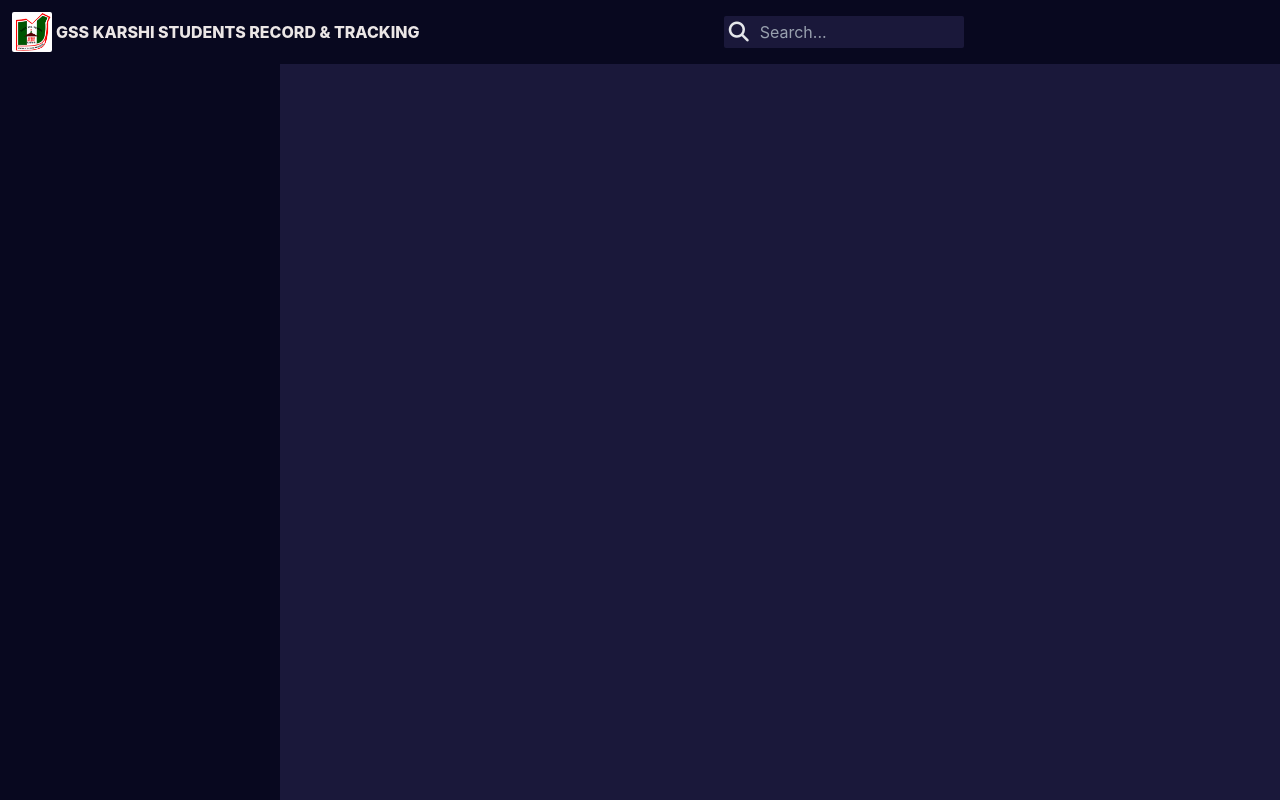
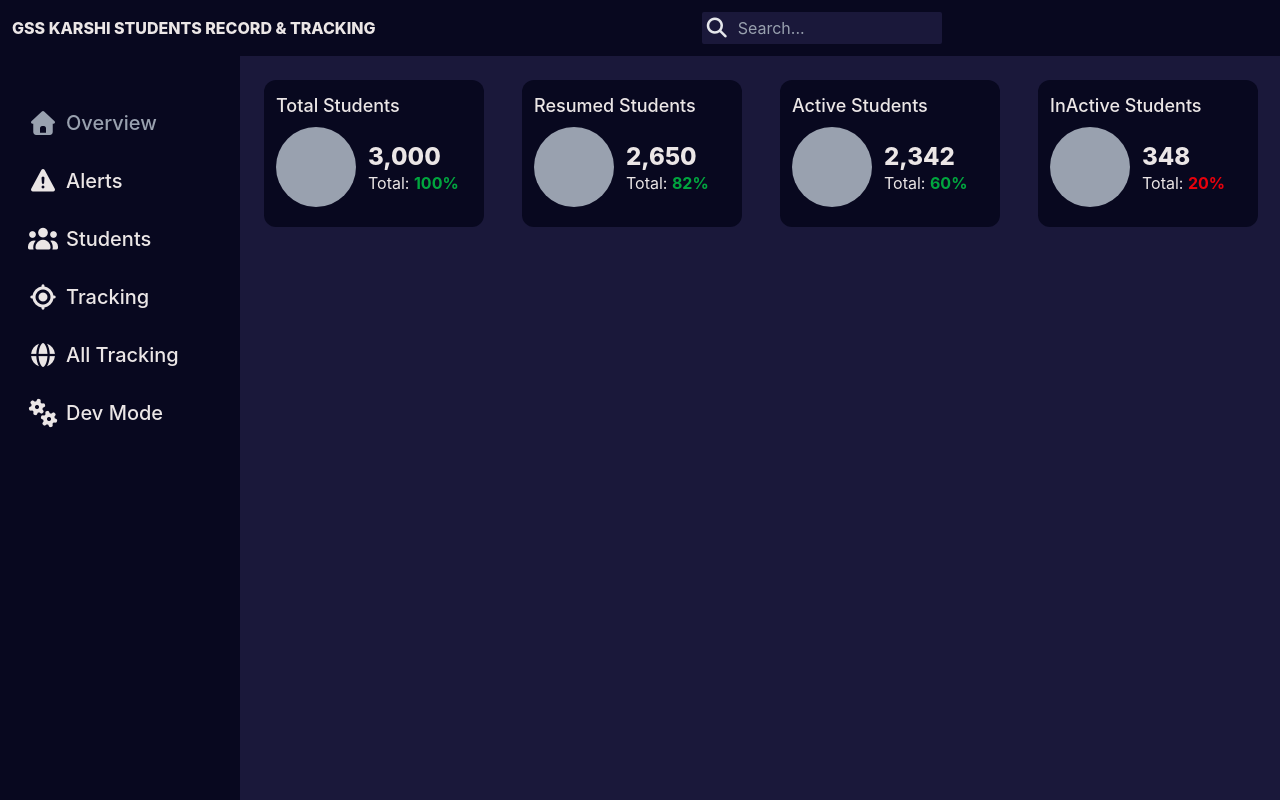
Before and after one commit to nwanoruovictory87-web/GSS-KARSHI-SCHOLL-PROJECT, a React (Vite) app: page /#/ in a window 1280 px wide. Built offline with nearby package versions, Linux system fonts and the light colour scheme.

Commit message:
created students higlight section

```diff
--- a/src/features/home/Home.tsx
+++ b/src/features/home/Home.tsx
@@ -1,12 +1,18 @@
-import Top from "../../shared/Top";
-import LeftNavigationBar from "../../shared/LeftNavigationBar";
-import StudentsRecord from "../studentsRecord/StudentsRecord";
+import Top from "./shared/Top";
+import LeftNavigationBar from "./shared/LeftNavigationBar";
+import StudentsHiglights from "./components/StudentsHiglights";
+//import StudentsRecord from "./features/studentsRecord/StudentsRecord";
 function Home(): React.ReactElement {
   return (
-    <main className="w-full h-screen max-h-full overflow-hidden">
+    <div className="w-full h-screen max-h-full overflow-hidden">
       <Top />
-      <LeftNavigationBar />
-    </main>
+      <main className="w-full h-full flex">
+        <LeftNavigationBar />
+        <article className="w-full h-full component-spacing">
+          <StudentsHiglights />
+        </article>
+      </main>
+    </div>
   );
 }
 export default Home;
--- /dev/null
+++ b/src/features/home/components/StudentsHiglights.tsx
@@ -0,0 +1,71 @@
+function StudentsHiglights(): React.ReactElement {
+  return (
+    <article className="w-full  h-fit component-spacing grid grid-cols-4 gap-10">
+      <section className="w-full min-w-55 h-fit bg-pramary-dark-blue rounded-xl flex flex-col gap-2 component-spacing">
+        <h5 className="text-text-color font-medium min16Max18px line-clamp-1">
+          Total Students
+        </h5>
+        <div className="flex items-center gap-3 mb-2">
+          <span className="block w-20 h-20 rounded-full bg-gray-400"></span>
+          <div className="flex flex-col ">
+            <h5 className="text-text-color font-extrabold min20Max24px line-clamp-1">
+              3,000
+            </h5>
+            <h5 className="text-text-color -mt-1">
+              Total: <strong className="text-green-600">100%</strong>
+            </h5>
+          </div>
+        </div>
+      </section>
+      <section className="w-full min-w-55 h-fit bg-pramary-dark-blue rounded-xl flex flex-col gap-2 component-spacing">
+        <h5 className="text-text-color font-medium min16Max18px line-clamp-1">
+          Resumed Students
+        </h5>
+        <div className="flex items-center gap-3 mb-2">
+          <span className="block w-20 h-20 rounded-full bg-gray-400"></span>
+          <div className="flex flex-col ">
+            <h5 className="text-text-color font-extrabold min20Max24px line-clamp-1">
+              2,650
+            </h5>
+            <h5 className="text-text-color -mt-1">
+              Total: <strong className="text-green-600">82%</strong>
+            </h5>
+          </div>
+        </div>
+      </section>
+      <section className="w-full min-w-55 h-fit bg-pramary-dark-blue rounded-xl flex flex-col gap-2 component-spacing">
+        <h5 className="text-text-color font-medium min16Max18px line-clamp-1">
+          Active Students
+        </h5>
+        <div className="flex items-center gap-3 mb-2">
+          <span className="block w-20 h-20 rounded-full bg-gray-400"></span>
+          <div className="flex flex-col ">
+            <h5 className="text-text-color font-extrabold min20Max24px line-clamp-1">
+              2,342
+            </h5>
+            <h5 className="text-text-color -mt-1">
+              Total: <strong className="text-green-600">60%</strong>
+            </h5>
+          </div>
+        </div>
+      </section>
+      <section className="w-full min-w-55 h-fit bg-pramary-dark-blue rounded-xl flex flex-col gap-2 component-spacing">
+        <h5 className="text-text-color font-medium min16Max18px">
+          InActive Students
+        </h5>
+        <div className="flex items-center gap-3 mb-2">
+          <span className="block w-20 h-20 rounded-full bg-gray-400"></span>
+          <div className="flex flex-col ">
+            <h5 className="text-text-color font-extrabold min20Max24px line-clamp-1">
+              348
+            </h5>
+            <h5 className="text-text-color -mt-1">
+              Total: <strong className="text-red-600">20%</strong>
+            </h5>
+          </div>
+        </div>
+      </section>
+    </article>
+  );
+}
+export default StudentsHiglights;
--- /dev/null
+++ b/src/features/home/shared/LeftNavigationBar.tsx
@@ -0,0 +1,31 @@
+function LeftNavigationBar(): React.ReactElement {
+  return (
+    <nav className="w-[30%] max-w-60 h-full bg-pramary-dark-blue flex flex-col component-spacing gap-7">
+      <section className="pointer flex items-center  gap-2 text-gray-400 font-medium text-[24px] mt-10 pl-4">
+        <i className="fa fa-home"></i>
+        <h5 className="text-[20px] text-gray-400">Overview</h5>
+      </section>
+      <section className="pointer flex items-center  gap-2 text-text-color font-medium text-[24px]  pl-4">
+        <i className="fa fa-triangle-exclamation"></i>
+        <h5 className="text-[20px]">Alerts</h5>
+      </section>
+      <section className="pointer flex items-center  gap-2 text-text-color font-medium text-[24px]  pl-4">
+        <i className="fa fa-users"></i>
+        <h5 className="text-[20px]">Students</h5>
+      </section>
+      <section className="pointer flex items-center  gap-2 text-text-color font-medium text-[24px]  pl-4">
+        <i className="fa fa-location"></i>
+        <h5 className="text-[20px]">Tracking</h5>
+      </section>
+      <section className="pointer flex items-center  gap-2 text-text-color font-medium text-[24px]  pl-4">
+        <i className="fa fa-globe"></i>
+        <h5 className="text-[20px]">All Tracking</h5>
+      </section>
+      <section className="pointer flex items-center  gap-2 text-text-color font-medium text-[24px]  pl-4">
+        <i className="fa fa-gears"></i>
+        <h5 className="text-[20px]">Dev Mode</h5>
+      </section>
+    </nav>
+  );
+}
+export default LeftNavigationBar;
--- a/src/shared/Top.tsx
+++ b/src/features/home/shared/Top.tsx
@@ -1,9 +1,8 @@
-import logo from "/assets/school-logo.png";
+//import logo from "/assets/school-logo.png";
 function Top(): React.ReactElement {
   return (
     <header className="w-full h-fit bg-pramary-dark-blue component-spacing flex items-center">
       <section className="text-text-color mr-auto flex gap-1 items-center">
-        <img className="w-10 h-10 rounded-xs" src={logo}></img>
         <h1 className="font-extrabold ">
           GSS KARSHI STUDENTS RECORD & TRACKING
         </h1>
--- a/src/index.css
+++ b/src/index.css
@@ -14,6 +14,10 @@
 }
 body {
   background-color: rgb(26, 24, 58);
+  min-width: 1220px;
+}
+.pointer {
+  cursor: pointer;
 }
 .component-spacing {
   padding-left: var(--padding-left);
@@ -25,3 +29,9 @@ input:focus {
   outline: none;
   color: var(--text-color);
 }
+.min16Max18px {
+  font-size: clamp(16px, 4vw, 18px);
+}
+.min20Max24px {
+  font-size: clamp(20px, 4vw, 24px);
+}
--- a/src/shared/LeftNavigationBar.tsx
+++ /dev/null
@@ -1,4 +0,0 @@
-function LeftNavigationBar(): React.ReactElement {
-  return <nav className="w-[30%] max-w-70 h-full bg-pramary-dark-blue"></nav>;
-}
-export default LeftNavigationBar;
```
Also changed, not shown: src/features/home/features/studentsRecord/StudentsRecord.tsx (renamed from src/features/studentsRecord/StudentsRecord.tsx).
